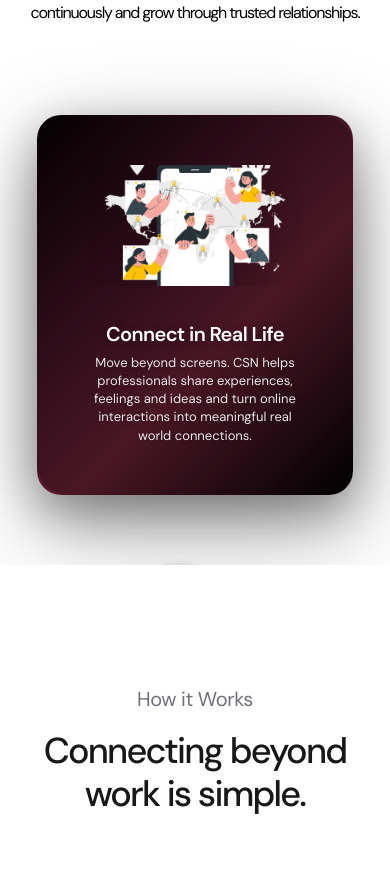
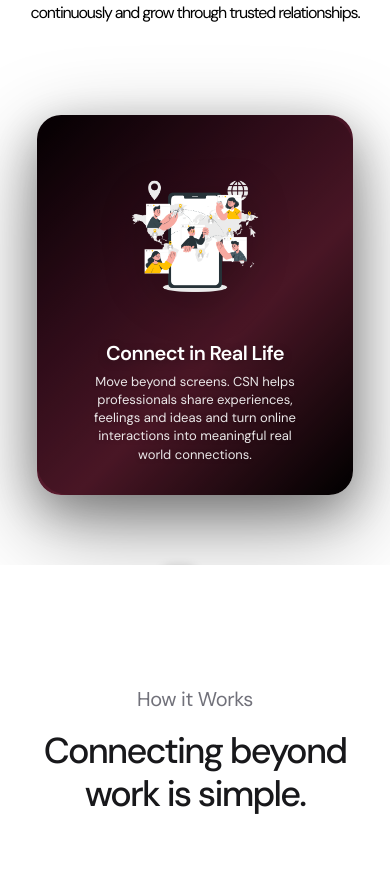
Before and after one commit to chirag-xo/CSN-, a React (Vite) app in the folder client/: page / in a window 390 px wide. Shown: the part 2729-3612 px from the top of the page. Built offline with nearby package versions, Linux system fonts and the light colour scheme; a web font is replaced by a local one.

Commit message:
Fix feature card image clipping across desktop and mobile

```diff
--- a/client/src/styles/carousel.css
+++ b/client/src/styles/carousel.css
@@ -122,7 +122,8 @@
 .card-image-wrapper img {
     width: 100%;
     max-width: 350px;
-    height: auto;
+    height: 100%;
+    /* Ensure it fills the container height for scaling */
     object-fit: contain;
     filter: drop-shadow(0 10px 20px rgba(0, 0, 0, 0.2));
 }
--- a/client/src/styles/mobile-responsive.css
+++ b/client/src/styles/mobile-responsive.css
@@ -208,7 +208,8 @@
     max-width: 350px;
     height: 380px;
     border-radius: 24px;
-    overflow: hidden;
+    overflow: visible;
+    /* Fix clipping */
     transform-style: preserve-3d;
     backface-visibility: hidden;
 }
@@ -245,13 +246,15 @@
     display: flex;
     align-items: center;
     justify-content: center;
-    overflow: hidden;
+    overflow: visible;
+    /* Fix clipping */
 }
 
 .card-image-wrapper img {
     width: 100%;
     max-width: 200px;
-    height: auto;
+    height: 100%;
+    /* Fix scaling */
     object-fit: contain;
 }
 
```
